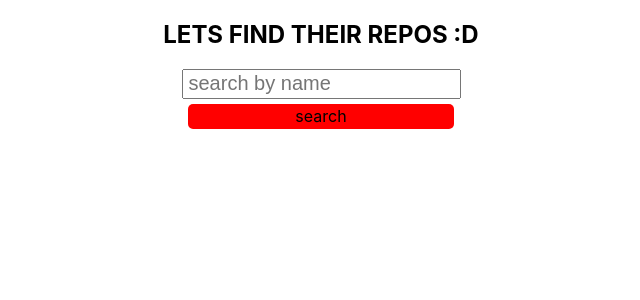
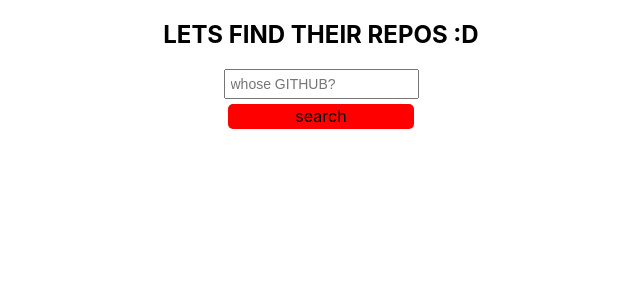
Before and after one commit to ofrnsb/mysooltan, a Next.js app: page / in a window 1280 px wide. Shown: the top 300 px of the page, without its empty margins (319-959 px from the left). Built offline with nearby package versions, Linux system fonts and the light colour scheme.

Commit message:
U5: DONE

```diff
--- a/pages/components/Content/content.js
+++ b/pages/components/Content/content.js
@@ -2,7 +2,7 @@
 import Fetch from '../../controller/Fetch';
 
 const Content = () => {
-  const { repoList, getRepos, setusername, loading } = Fetch();
+  const { repoList, getRepos, username, setusername, loading } = Fetch();
   return (
     <div className={styles.mainContainer}>
       <section className={styles.header}>
@@ -14,8 +14,9 @@
           <input
             className={styles.input}
             type="text"
-            placeholder="search by name"
+            placeholder="whose GITHUB?"
             name="inputName"
+            value={username}
             onChange={(e) => {
               const { value } = e.target;
               setusername(value);
@@ -34,15 +35,18 @@
         <div className={styles.listWrapper}>
           {loading ? (
             <div className={styles.loading}></div>
-          ) : (
+          ) : repoList ? (
             <div>
+              <p className={styles.lord}>
+                i present your their repos list, my lord
+              </p>
               {(repoList || []).map((data, index) => (
                 <div className={styles.list} key={index}>
                   <p>{data.name}</p>
                 </div>
               ))}
             </div>
-          )}
+          ) : null}
         </div>
       </section>
     </div>
--- a/pages/controller/fetch.js
+++ b/pages/controller/fetch.js
@@ -11,6 +11,7 @@
     axios
       .get(`https://api.github.com/users/${username}/repos`)
       .then((res) => {
+        setusername('');
         setRepoList(res.data);
         setLoading(false);
       })
@@ -20,6 +21,7 @@
   return {
     repoList,
     getRepos,
+    username,
     setusername,
     loading,
   };
--- a/styles/Content.module.css
+++ b/styles/Content.module.css
@@ -42,7 +42,7 @@
 
 .input {
   height: 30px;
-  font-size: 20px;
+  font-size: 14px;
   box-sizing: border-box;
   padding: 5px;
 }
@@ -70,7 +70,13 @@
 }
 
 .list {
-  text-align: left;
+  text-align: center;
+}
+
+.lord {
+  color: gray;
+  text-decoration: underline;
+  text-transform: capitalize;
 }
 
 @keyframes loadingAnimation {
```
